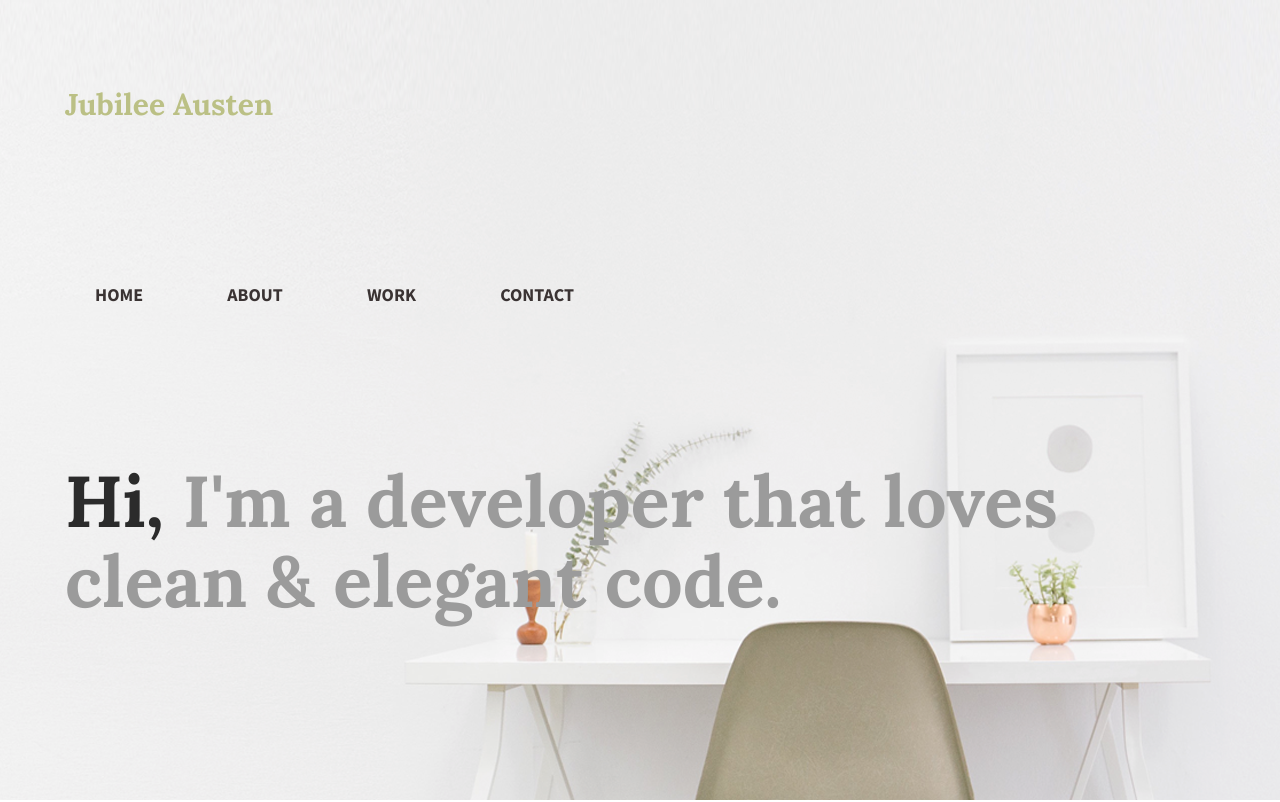
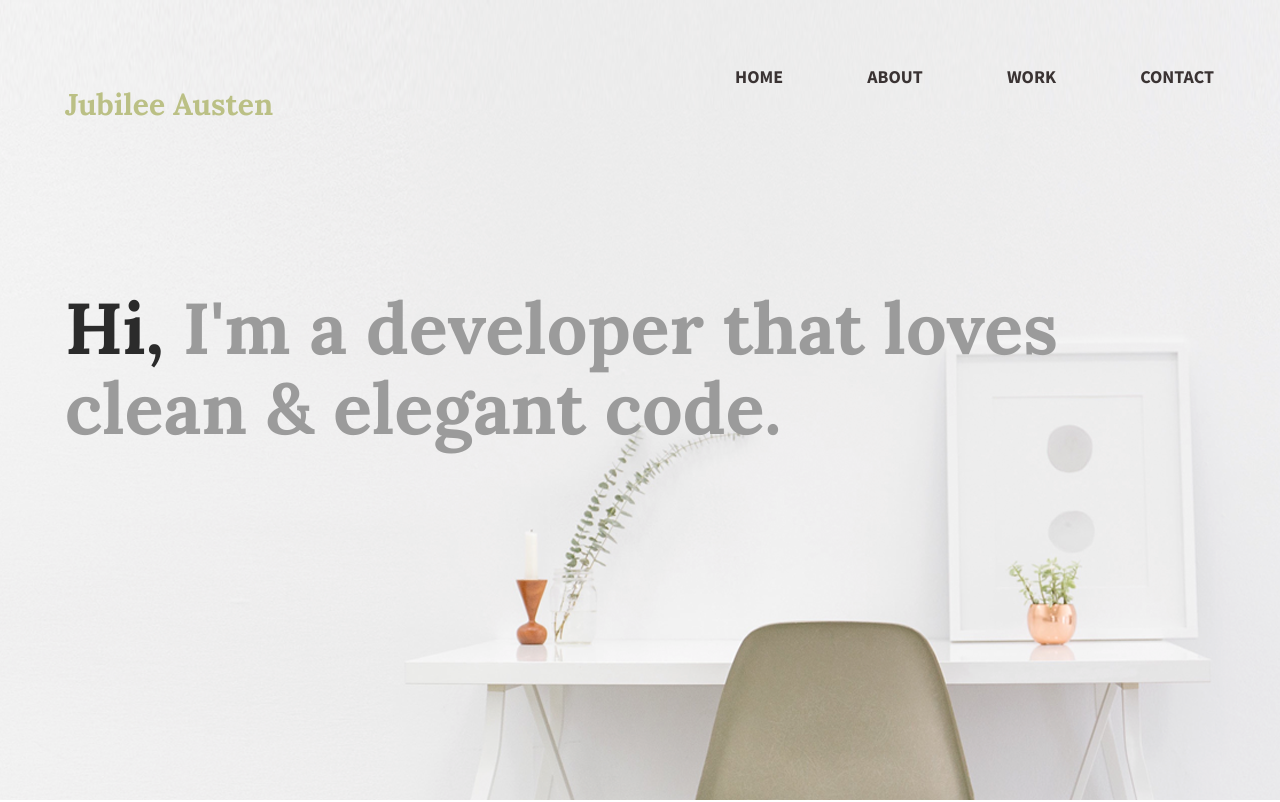
Before and after one commit to danielmason89/jubliee-austen-portfolio, a plain HTML site: page index.html in a window 1280 px wide. Shown: the top 802 px of the page. Drawn offline with Linux system fonts and the light colour scheme; a web font is replaced by a local one.

Commit message:
align developer name next to nav bar with css styles

```diff
--- a/css/main.css
+++ b/css/main.css
@@ -38,12 +38,13 @@ header h1 {
   font-family: Lora;
   font-size: 30px;
   color: #bbc085;
+  display: inline-block;
 }
 
 nav {
   float: right;
-  padding: 75px 25px;
-  width: 1200px;
+  padding: 65px 25px;
+  /* width: 1200px; */
 }
 
 nav ul {
```
Also changed, not shown: work/index.html (+2 -2 lines).
